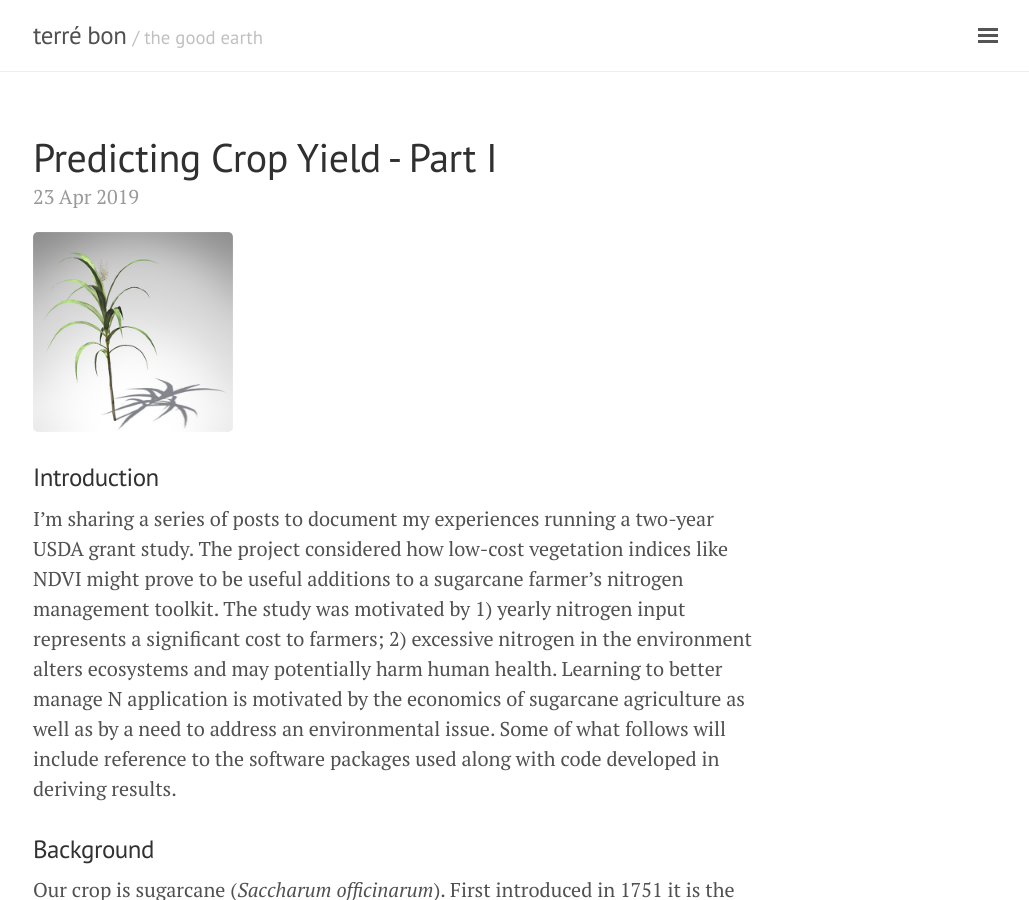
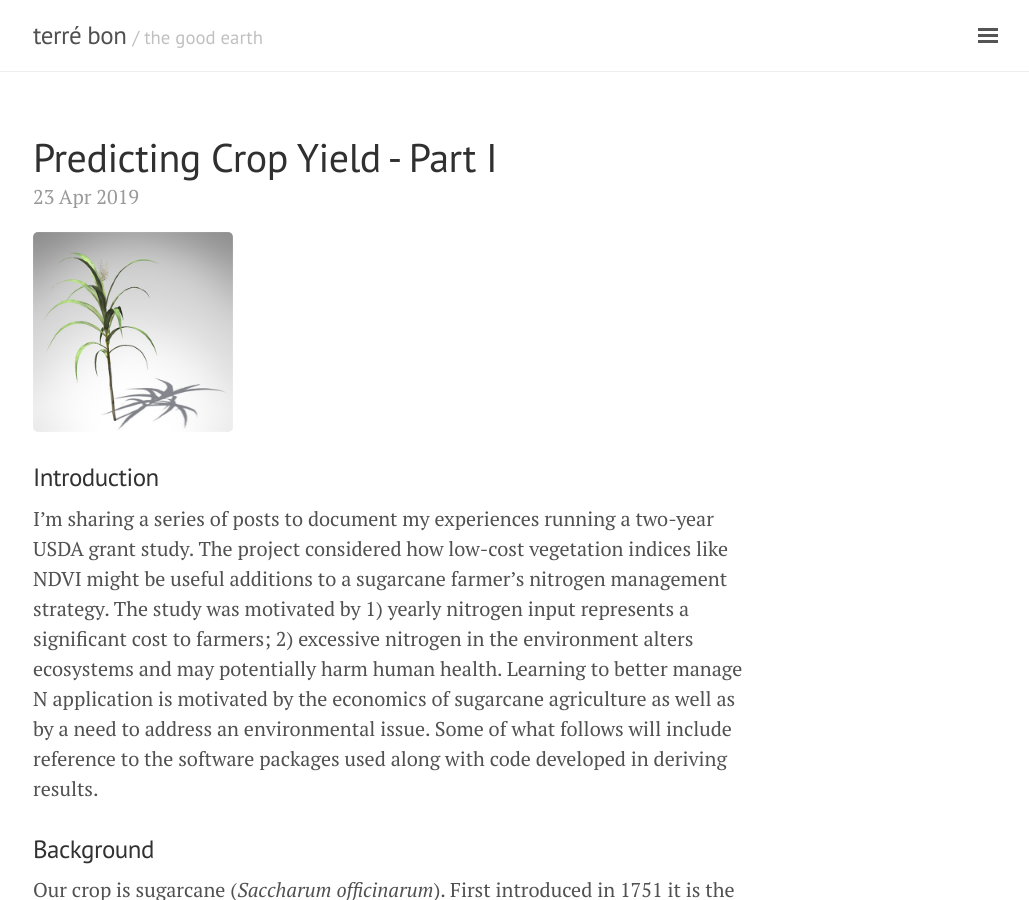
Before and after one commit to geraldmc/geraldmc.github.io, a Jekyll site: the page built from _posts/2019-04-23-predicting-yield-1.md, in a window 1280 px wide and 900 px high. Shown: the whole window, without its empty margins (247-1276 px from the left). Built offline with Jekyll 4.4.1, drawn with Linux system fonts in a browser that asks for light colours.

```diff
--- a/_posts/2019-04-23-predicting-yield-1.md
+++ b/_posts/2019-04-23-predicting-yield-1.md
@@ -7,7 +7,7 @@ title: Predicting Crop Yield - Part I
 
 ### Introduction
 
-I'm sharing a series of posts to document my experiences running a two-year USDA grant study. The project considered how low-cost vegetation indices like NDVI might prove to be useful additions to a sugarcane farmer's nitrogen management toolkit. The study was motivated by 1) yearly nitrogen input represents a significant cost to farmers; 2) excessive nitrogen in the environment alters ecosystems and may potentially harm human health. Learning to better manage N application is motivated by the economics of sugarcane agriculture as well as by a need to address an environmental issue. Some of what follows will include reference to the software packages used along with code developed in deriving results.
+I'm sharing a series of posts to document my experiences running a two-year USDA grant study. The project considered how low-cost vegetation indices like NDVI might be useful additions to a sugarcane farmer's nitrogen management strategy. The study was motivated by 1) yearly nitrogen input represents a significant cost to farmers; 2) excessive nitrogen in the environment alters ecosystems and may potentially harm human health. Learning to better manage N application is motivated by the economics of sugarcane agriculture as well as by a need to address an environmental issue. Some of what follows will include reference to the software packages used along with code developed in deriving results.
 
 ### Background
 
```
